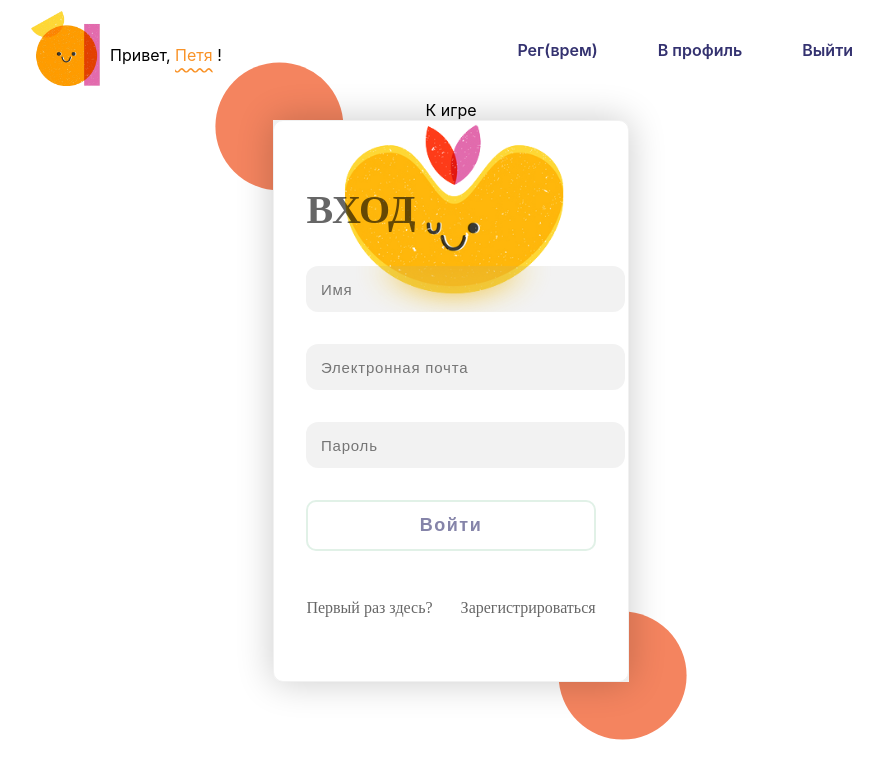
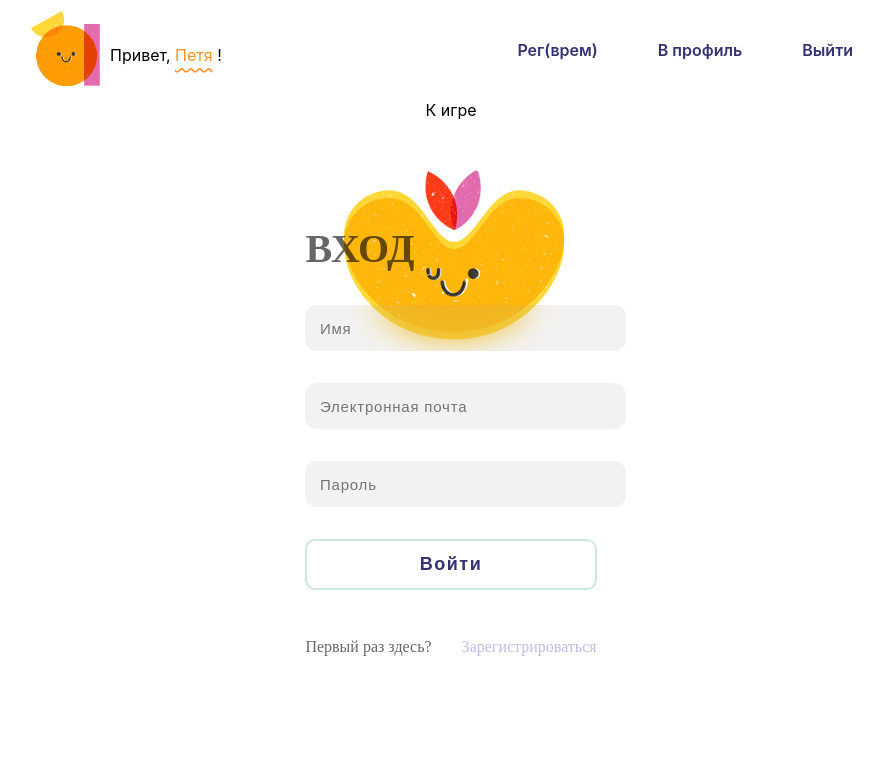
Before and after one commit to Team38-Hackaton/frontend, a React (Create React App) app: page /login in a window 1280 px wide. Shown: the top 761 px of the page, without its empty margins (189-1072 px from the left). Built offline with nearby package versions, Linux system fonts and the light colour scheme.

Commit message:
Изменил форму входа и кнопки

```diff
--- a/src/components/login/Login.jsx
+++ b/src/components/login/Login.jsx
@@ -11,7 +11,6 @@ const Login = () => {
       <Link to='/'>К игре</Link>
       <section className="container">
           <div className="login-container">
-              <div className="circle circle-one"></div>
               <div className="form-container">
                   <img src={mascot} alt="illustration" className="illustration" />
                   <h1 className="opacity">ВХОД</h1>
@@ -19,14 +18,13 @@ const Login = () => {
                       <input type="text" placeholder="Имя" />
                       <input type="email" placeholder="Электронная почта" />
                       <input type="password" placeholder="Пароль" />
-                      <button className="opacity">Войти</button>
+                      <button>Войти</button>
                   </form>
                   <div className="register-forget opacity">
                     <p>Первый раз здесь?</p>
-                    <Link to='/register'>Зарегистрироваться</Link>
+                    <Link className="link" to='/register'>Зарегистрироваться</Link>
                   </div>
               </div>
-              <div className="circle circle-two"></div>
           </div>
           <div className="theme-btn-container"></div>
       </section>
--- a/src/components/register/Register.css
+++ b/src/components/register/Register.css
@@ -12,9 +12,10 @@ h1 {
   --background: white;
   --primary-color: #F4845F;
   display: flex;
+  flex-direction: column;
   justify-content: center;
   align-items: center;
-  margin: 0;
+  margin: 40px 0 0 0;
   box-sizing: border-box;
   font-family: "poppins";
   background: var(--background);
@@ -26,16 +27,9 @@ h1 {
   width: 22.2rem;
 }
 .form-container {
-  border: 1px solid hsla(0, 0%, 65%, 0.158);
-  box-shadow: 0 0 36px 1px rgba(0, 0, 0, 0.2);
-  border-radius: 10px;
   backdrop-filter: blur(20px);
   z-index: 99;
   padding: 2rem;
-  -webkit-border-radius: 10px;
-  -moz-border-radius: 10px;
-  -ms-border-radius: 10px;
-  -o-border-radius: 10px;
 }
 
 .login-container form input {
@@ -58,30 +52,7 @@ h1 {
   -o-border-radius: 12px;
 }
 
-.login-container form input:focus {
-  box-shadow: 0 0 16px 1px rgba(0, 0, 0, 0.2);
-  animation: wobble 0.3s ease-in;
-  -webkit-animation: wobble 0.3s ease-in;
-}
-
 .login-container form button {
-  /* background-color: var(--primary-color);
-  color: var(--text);
-  display: block;
-
-  border-radius: 5px;
-  outline: none;
-
-  transition: all 0.1s ease-in-out;
-  border: none;
-  -webkit-border-radius: 5px;
-  -moz-border-radius: 5px;
-  -ms-border-radius: 5px;
-  -o-border-radius: 5px;
-  -webkit-transition: all 0.1s ease-in-out;
-  -moz-transition: all 0.1s ease-in-out;
-  -ms-transition: all 0.1s ease-in-out;
-  -o-transition: all 0.1s ease-in-out; */
   display: flex;
   justify-content: center;
   align-items: center;
@@ -127,7 +98,7 @@ h1 {
 
 .illustration {
   position: absolute;
-  top: -5.5%;
+  top: -4.5%;
   right: 14%;
   width: 70%;
 }
--- a/src/components/register/Register.jsx
+++ b/src/components/register/Register.jsx
@@ -11,7 +11,6 @@ const Register = ({onRegister}) => {
 
       <section className="container">
         <div className="login-container">
-              {/* <div className="circle circle-one"></div> */}
           <div className="form-container">
               <img src={mascot} alt="illustration" className="illustration" />
               <h1 className="opacity">РЕГИСТРАЦИЯ</h1>
@@ -27,7 +26,6 @@ const Register = ({onRegister}) => {
                 <Link className="link" to='/login'>Войти</Link>
               </div>
           </div>
-              {/* <div className="circle circle-two"></div> */}
         </div>
         <div className="theme-btn-container"></div>
         <Link to='/'>Вернуться на главную</Link>
```
Lines whose indentation alone changed are shown as unchanged.
